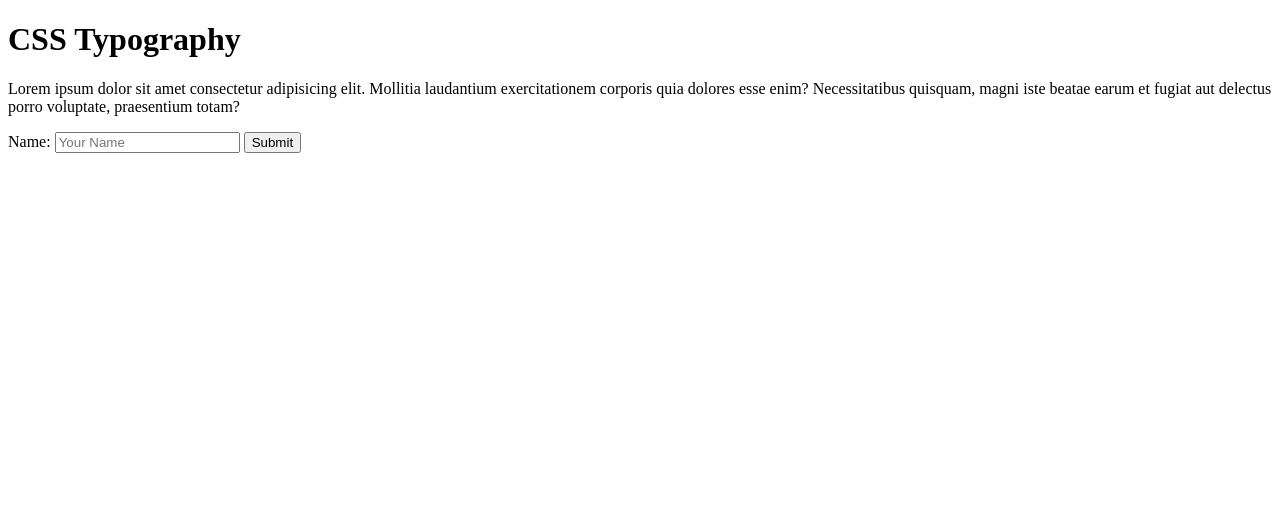
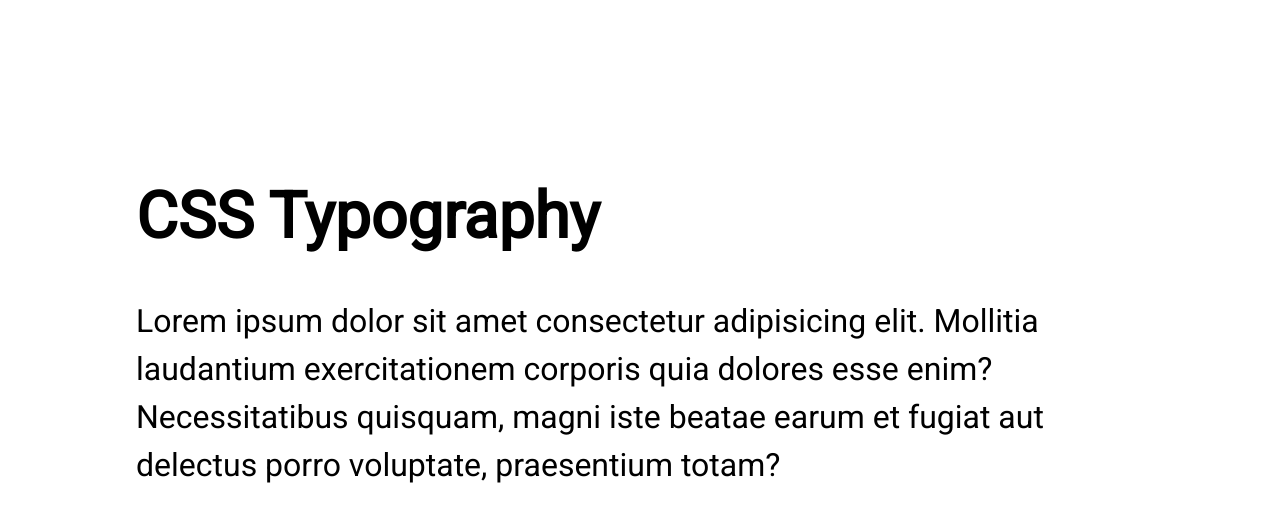
Before and after one commit to wdavjr/css-for-beginners, a plain HTML site: page 06_Lesson/index.html in a window 1280 px wide. Drawn offline with Linux system fonts and the light colour scheme.

Commit message:
Commited updated files

```diff
--- a/06_Lesson/css/style.css
+++ b/06_Lesson/css/style.css
@@ -1,6 +1,25 @@
+@import url('https://fonts.googleapis.com/css2?family=Roboto&display=swap');
+
 /*
 
 Typography is the way that text
 is arranged and presented
 
 */
+
+
+body {
+    padding: 10%;
+    font-size: 2rem;
+    font-family: 'Roboto', sans-serif;
+
+}
+
+/* input, button {
+    font: inherit;
+} */
+
+
+p {
+    line-height: 1.5;
+}
--- a/06_Lesson/index.html
+++ b/06_Lesson/index.html
@@ -1,12 +1,11 @@
 <!DOCTYPE html>
 <html lang="en">
-
   <head>
-    <meta charset="UTF-8">
-    <meta http-equiv="X-UA-Compatible" content="IE=edge">
-    <meta name="viewport" content="width=device-width, initial-scale=1.0">
+    <meta charset="UTF-8" />
+    <meta http-equiv="X-UA-Compatible" content="IE=edge" />
+    <meta name="viewport" content="width=device-width, initial-scale=1.0" />
     <title>Document</title>
-    <link rel="stylesheet" href="css/style.css">
+    <link rel="stylesheet" href="css/style.css" />
   </head>
 
   <body>
@@ -14,16 +13,18 @@
       <h1>CSS Typography</h1>
     </header>
     <main>
-        <p>Lorem ipsum dolor sit amet consectetur adipisicing elit. Mollitia laudantium exercitationem corporis quia
-            dolores esse enim? Necessitatibus quisquam, magni iste beatae earum et fugiat aut delectus porro voluptate,
-            praesentium totam?</p>
+      <p>
+        Lorem ipsum dolor sit amet consectetur adipisicing elit. Mollitia
+        laudantium exercitationem corporis quia dolores esse enim?
+        Necessitatibus quisquam, magni iste beatae earum et fugiat aut delectus
+        porro voluptate, praesentium totam?
+      </p>
 
-        <form>
+      <!--         <form>
             <label for="name">Name:</label>
             <input id="name" type="text" placeholder="Your Name" />
             <button>Submit</button>
-        </form>
+        </form> -->
     </main>
   </body>
-
 </html>
--- a/07_Lesson/css/style.css
+++ b/07_Lesson/css/style.css
@@ -0,0 +1,6 @@
+@import url('https://fonts.googleapis.com/css2?family=Roboto&display=swap');
+
+body {
+    padding: 10%;
+    font-size: 2rem;
+    font-family: 'Roboto', sans-serif;
```
Lines whose indentation alone changed are shown as unchanged.
